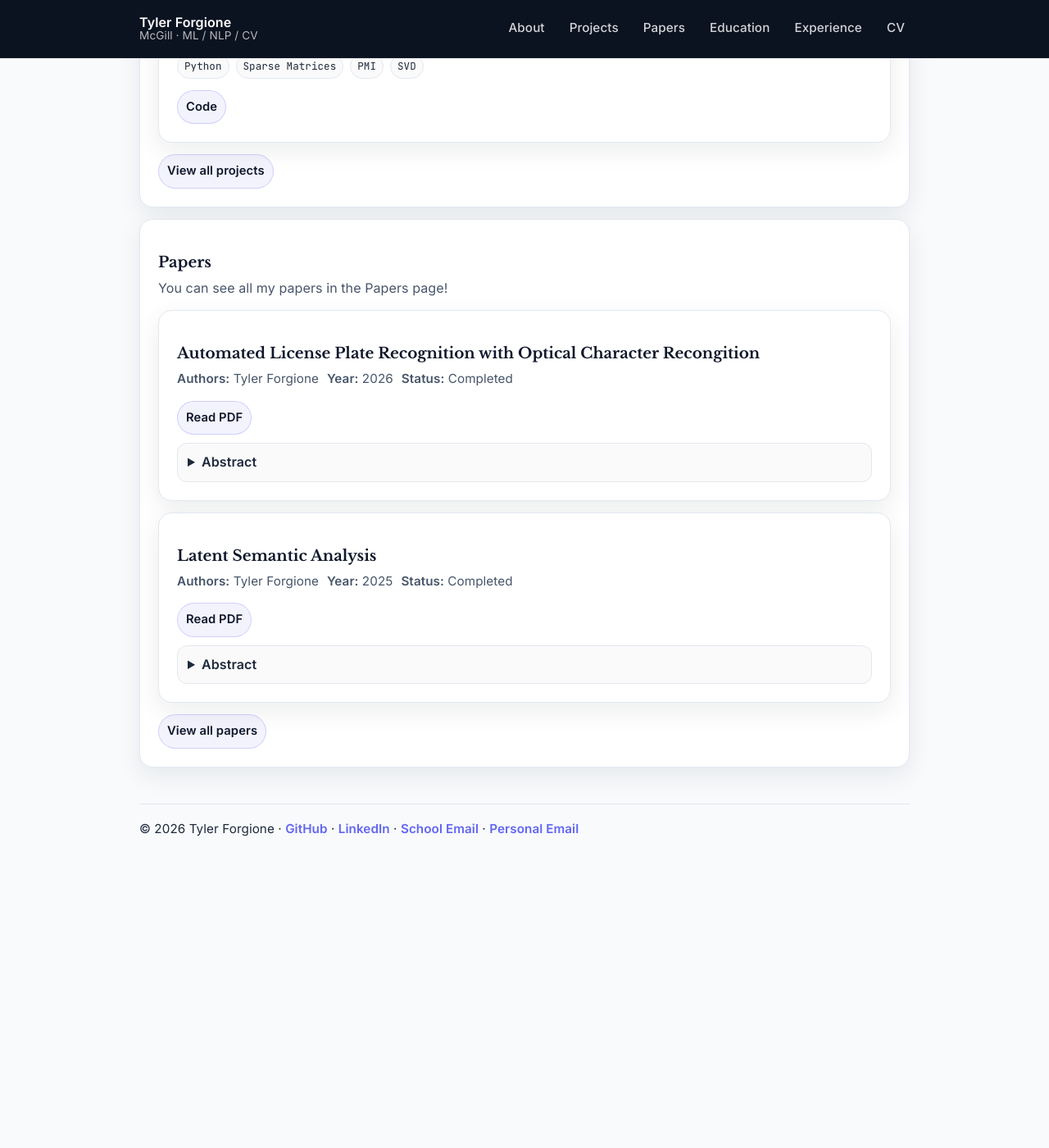
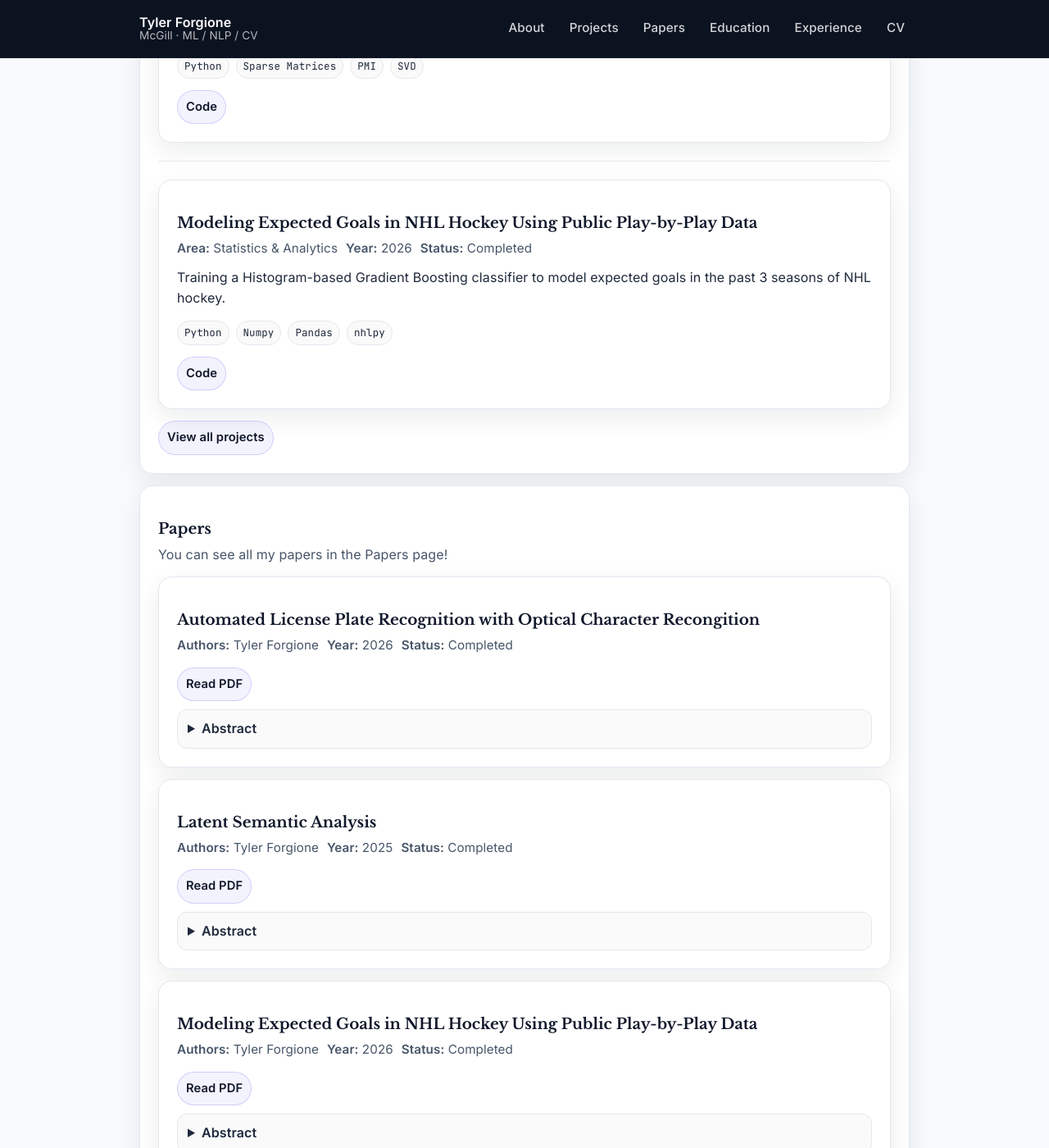
Before and after one commit to tylerforgione/tylerforgione.github.io, a Jekyll site: the page built from index.md, in a window 1280 px wide and 1400 px high, scrolled down 1225 px. Shown: the whole window at 82% size. Built offline with Jekyll 4.4.1, drawn with Linux system fonts in a browser that asks for light colours; before the commit the page ends 2332 px from its top, so only the background shows below that.

Commit message:
fixed bug

```diff
--- a/_data/projects.yml
+++ b/_data/projects.yml
@@ -28,7 +28,7 @@
   status: "Completed"
   featured: true
   description: "Training a Histogram-based Gradient Boosting classifier to model expected goals in the past 3 seasons of NHL hockey."
-  methods: ["Python, Numpy, Pandas, nhlpy"]
+  methods: ["Python", "Numpy", "Pandas", "nhlpy"]
   links:
     code: "https://github.com/tylerforgione/xg"
     demo: null
--- a/_layouts/home.html
+++ b/_layouts/home.html
@@ -32,7 +32,7 @@ layout: default
     <p class="muted">A few of my recent projects and papers. See the full list on the Projects page.</p>
     {% assign featured_projects = site.data.projects | where: "featured", true %}
     {% if featured_projects.size > 0 %}
-      {% for proj in featured_projects limit: 2 %}
+      {% for proj in featured_projects limit: 3 %}
         {% include project_card.html project=proj compact=true %}
       {% endfor %}
     {% else %}
@@ -46,7 +46,7 @@ layout: default
   <div class="card">
     <h3>Papers</h3>
     <p class="muted">You can see all my papers in the Papers page!</p>
-    {% for paper in site.data.papers limit: 2 %}
+    {% for paper in site.data.papers limit: 3 %}
       {% include paper_entry.html paper=paper %}
     {% endfor %}
     <div class="links">
```
